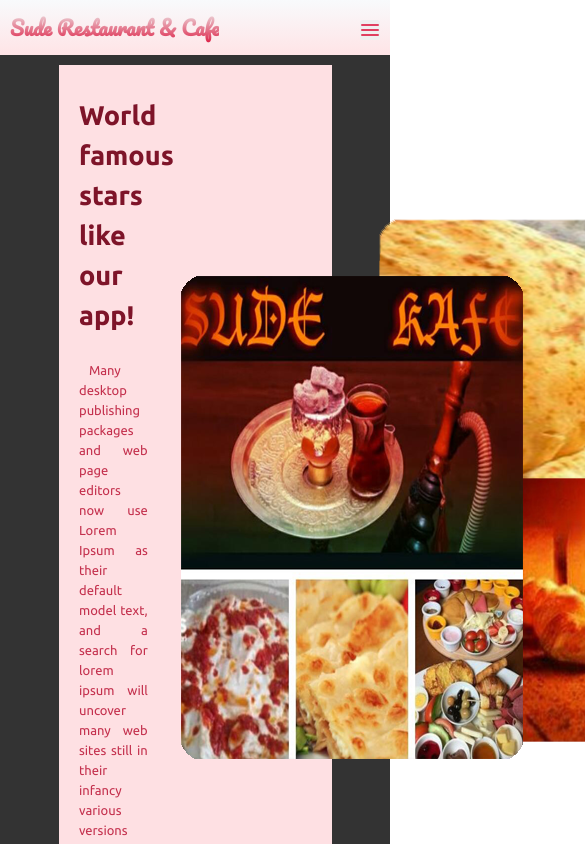
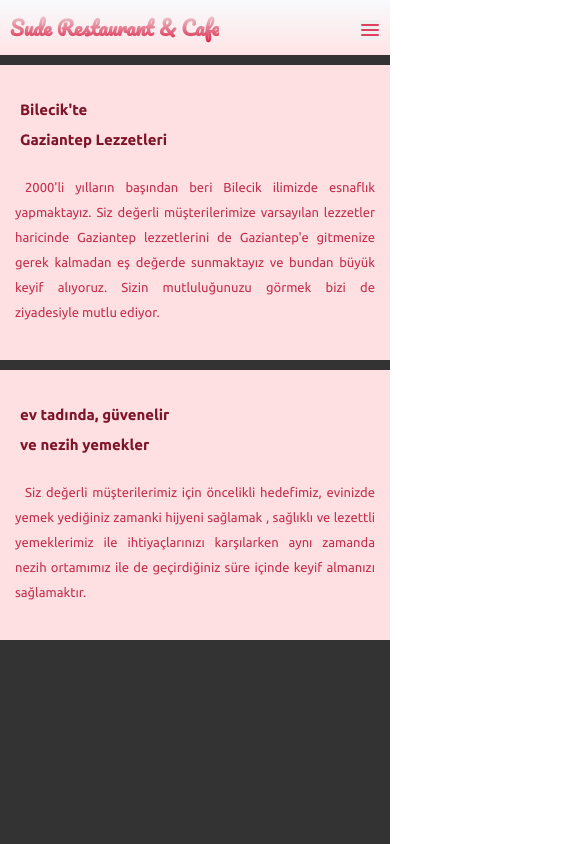
Before and after one commit to doom-white/suderestaurant, a React (Create React App) app: page /hakkimizda in a window 390 px wide. Shown: the top 844 px of the page, 585 px wide, since content can reach past the window. Built offline with nearby package versions, Linux system fonts and the light colour scheme.

Commit message:
about page responsive settings -1

```diff
--- a/src/assets/css/about-page.css
+++ b/src/assets/css/about-page.css
@@ -1,8 +1,9 @@
 .ap-main-container {
+  height: 100%;
+  min-height: 100vh;
   display: flex;
   flex-direction: column;
   align-items: center;
-  justify-content: center;
 }
 
 .ap-top-main-container,
@@ -13,12 +14,13 @@
   align-items: center;
   justify-content: space-around;
   margin-bottom: 1rem;
+  position: relative;
 }
 
 /*! ****************** { T O P of T H E  P A G E } **************************************/
 
 .ap-top-info {
-  background: #fee0e3;
+  /* background: #fee0e3; */
   padding: 3rem 0 2rem 0;
   display: flex;
   flex-direction: column;
@@ -78,3 +80,127 @@
   text-align: justify;
   text-indent: 1rem;
 }
+
+/*todo ********************************************************************************/
+/*todo ********************************************************************************/
+/*? **********************************************************************************/
+/*? **********************************************************************************/
+/*! **********************************************************************************/
+/*! **********************************************************************************/
+
+/*! MEDIA SCREEN */
+
+@media only screen and (max-width: 1024px) {
+  .ap-top-main-container,
+  .ap-bottom-main-container {
+    width: 100%;
+  }
+
+  .ap-top-title,
+  .ap-bottom-title {
+    /* background-color: blue; */
+    font-size: 2rem;
+    line-height: 3rem;
+    margin-bottom: 0.5rem;
+    width: 100%;
+    padding-left: 2rem;
+  }
+
+  .ap-top-text,
+  .ap-bottom-text {
+    width: 100%;
+  }
+
+  .ap-top-img,
+  .ap-bottom-img {
+    width: 30rem;
+  }
+}
+
+@media only screen and (max-width: 992px) {
+  .ap-top-main-container,
+  .ap-bottom-main-container {
+    width: 100%;
+  }
+
+  .ap-top-title,
+  .ap-bottom-title {
+    /* background-color: blue; */
+    font-size: 1.7rem;
+    line-height: 3rem;
+    margin-bottom: 0.5rem;
+    width: 100%;
+    padding-left: 2rem;
+  }
+
+  .ap-top-text,
+  .ap-bottom-text {
+    width: 100%;
+    font-size: 1.1rem;
+  }
+
+  .ap-top-img,
+  .ap-bottom-img {
+    width: 25rem;
+  }
+}
+
+@media only screen and (max-width: 800px) {
+  .ap-top-text,
+  .ap-bottom-text {
+    width: 100%;
+    font-size: 1rem;
+  }
+
+  .ap-top-img,
+  .ap-bottom-img {
+    width: 23rem;
+  }
+}
+
+@media only screen and (max-width: 600px) {
+  .ap-top-title,
+  .ap-bottom-title {
+    /* background-color: blue; */
+    font-size: 1.5rem;
+    line-height: 2.5rem;
+  }
+  .ap-top-text,
+  .ap-bottom-text {
+    width: 100%;
+    font-size: 1rem;
+    line-height: 1.7rem;
+  }
+
+  .ap-top-img,
+  .ap-bottom-img {
+    width: 20rem;
+  }
+}
+
+@media only screen and (max-width: 540px) {
+  .ap-top-img-div {
+    display: none;
+  }
+  .ap-bottom-img-div {
+    display: none;
+  }
+
+  .ap-top-title,
+  .ap-bottom-title {
+    /* background-color: blue; */
+
+    line-height: 3rem;
+  }
+
+  .ap-top-text,
+  .ap-bottom-text {
+    font-size: 1.3rem;
+    line-height: 2.5rem;
+  }
+
+  .ap-top-main-container,
+  .ap-bottom-main-container {
+    width: 100%;
+  }
+}
--- a/src/pages/AboutPage.jsx
+++ b/src/pages/AboutPage.jsx
@@ -7,13 +7,14 @@ const AboutPage = () => {
       <div className="ap-top-main-container">
         <div className="ap-top-info">
           <h1 className="ap-top-title">
-            World famous <br /> stars like our app!
+            Bilecik'te <br /> Gaziantep Lezzetleri
           </h1>
           <p className="ap-top-text">
-            Many desktop publishing packages and web page editors now use Lorem
-            Ipsum as their default model text, and a search for lorem ipsum will
-            uncover many web sites still in their infancy various versions have
-            evolved.
+            2000'li yılların başından beri Bilecik ilimizde esnaflık
+            yapmaktayız. Siz değerli müşterilerimize varsayılan lezzetler
+            haricinde Gaziantep lezzetlerini de Gaziantep'e gitmenize gerek
+            kalmadan eş değerde sunmaktayız ve bundan büyük keyif alıyoruz.
+            Sizin mutluluğunuzu görmek bizi de ziyadesiyle mutlu ediyor.
           </p>
         </div>
         <div className="ap-top-img-div">
@@ -27,7 +28,7 @@ const AboutPage = () => {
         </div>
         <div className="ap-bottom-info">
           <h1 className="ap-bottom-title">
-            ev tadında, güvenelir <br /> ve nezih yemekler!
+            ev tadında, güvenelir <br /> ve nezih yemekler
           </h1>
           <p className="ap-bottom-text">
             Siz değerli müşterilerimiz için öncelikli hedefimiz, evinizde yemek
```
